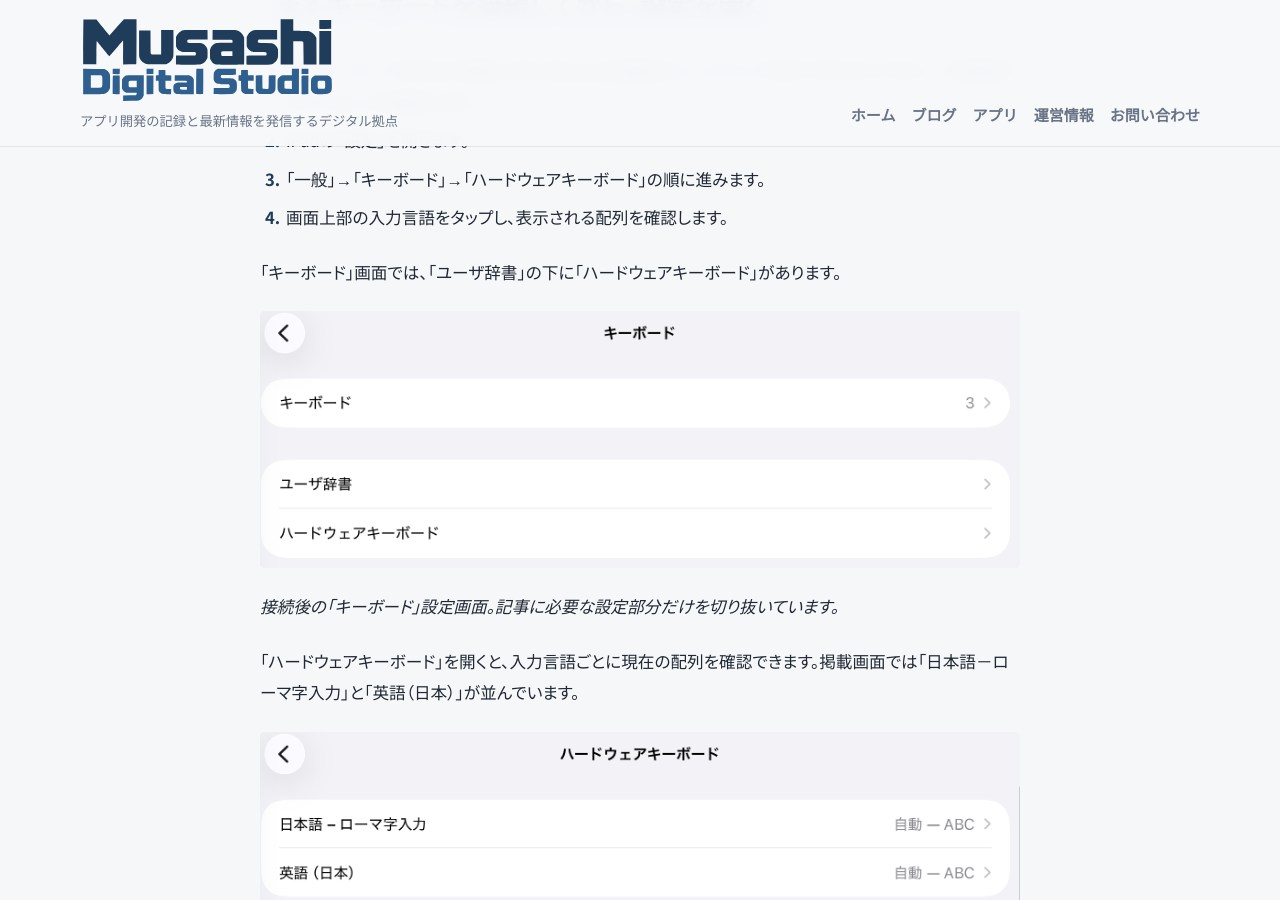
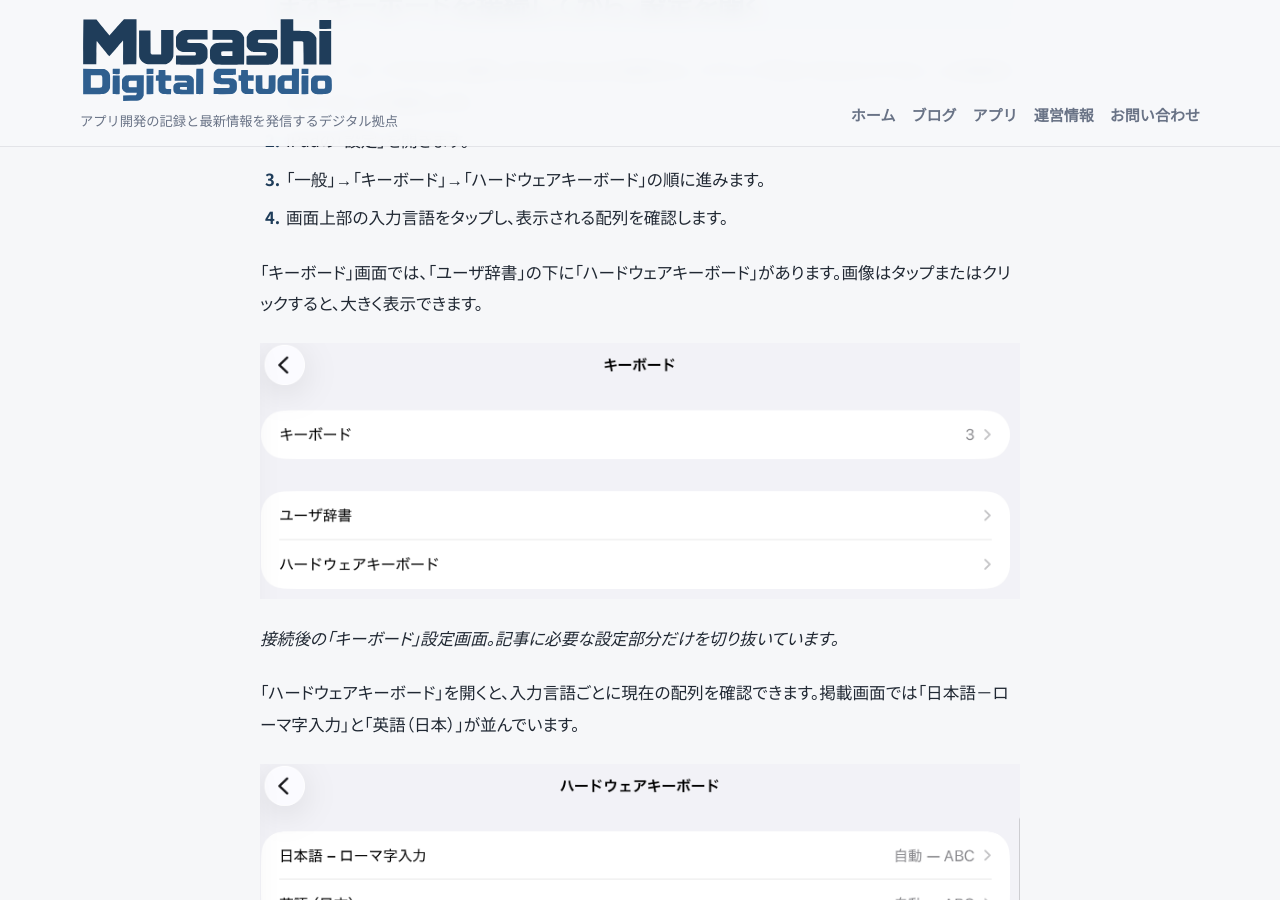
Before and after one commit to yasuhiro-toyoda/yasuhiro-toyoda.github.io, a Jekyll site: the page built from _posts/2026/10/2026-10-06-ipad-external-keyboard-layout.md, in a window 1280 px wide and 900 px high, scrolled down 1190 px. Built offline with Jekyll 4.4.1, drawn with Linux system fonts in a browser that asks for light colours.

Commit message:
Allow readers to open screenshots at full size

```diff
--- a/_posts/2026/10/2026-10-06-ipad-external-keyboard-layout.md
+++ b/_posts/2026/10/2026-10-06-ipad-external-keyboard-layout.md
@@ -26,15 +26,15 @@ iPadに外部キーボードをつないだとき、キーに書いてある文
 3. 「一般」→「キーボード」→「ハードウェアキーボード」の順に進みます。
 4. 画面上部の入力言語をタップし、表示される配列を確認します。
 
-「キーボード」画面では、「ユーザ辞書」の下に「ハードウェアキーボード」があります。
+「キーボード」画面では、「ユーザ辞書」の下に「ハードウェアキーボード」があります。画像はタップまたはクリックすると、大きく表示できます。
 
-![iPadのキーボード設定。「キーボード」「ユーザ辞書」「ハードウェアキーボード」が並ぶ画面](/assets/images/blog/2026-10-06-ipad-external-keyboard-layout/keyboard-settings.png)
+[![iPadのキーボード設定。「キーボード」「ユーザ辞書」「ハードウェアキーボード」が並ぶ画面](/assets/images/blog/2026-10-06-ipad-external-keyboard-layout/keyboard-settings.png)](/assets/images/blog/2026-10-06-ipad-external-keyboard-layout/keyboard-settings.png)
 
 *接続後の「キーボード」設定画面。記事に必要な設定部分だけを切り抜いています。*
 
 「ハードウェアキーボード」を開くと、入力言語ごとに現在の配列を確認できます。掲載画面では「日本語－ローマ字入力」と「英語（日本）」が並んでいます。
 
-![ハードウェアキーボード設定。日本語のローマ字入力と英語の配列が、どちらも自動－ABCと表示されている](/assets/images/blog/2026-10-06-ipad-external-keyboard-layout/hardware-keyboard.png)
+[![ハードウェアキーボード設定。日本語のローマ字入力と英語の配列が、どちらも自動－ABCと表示されている](/assets/images/blog/2026-10-06-ipad-external-keyboard-layout/hardware-keyboard.png)](/assets/images/blog/2026-10-06-ipad-external-keyboard-layout/hardware-keyboard.png)
 
 *設定を変えたい入力言語の行をタップします。表示される言語は、登録しているキーボードによって異なります。*
 
@@ -57,7 +57,7 @@ Appleのユーザガイドでも、Apple製の外部キーボードについて
 
 次の画面は、「日本語－ローマ字入力」で「自動－ABC」を選んでいる例です。「ABC」「かな入力」「ABC－AZERTY」「ABC－QWERTZ」などの候補が表示されています。
 
-![日本語のローマ字入力に使う配列の選択画面。自動－ABCにチェックが付いている](/assets/images/blog/2026-10-06-ipad-external-keyboard-layout/keyboard-layout.png)
+[![日本語のローマ字入力に使う配列の選択画面。自動－ABCにチェックが付いている](/assets/images/blog/2026-10-06-ipad-external-keyboard-layout/keyboard-layout.png)](/assets/images/blog/2026-10-06-ipad-external-keyboard-layout/keyboard-layout.png)
 
 *「自動－ABC」が選択されている例。この設定がすべてのキーボードに適するという意味ではありません。変更後は入力欄で結果を確認します。*
 
@@ -74,7 +74,7 @@ Appleのユーザガイドでも、Apple製の外部キーボードについて
 3. 「ナチュラルなスクロール」を切り替えます。
 4. Safariなどでページをスクロールし、使いやすい方向になったか確認します。
 
-![トラックパッドとマウスの設定画面。ナチュラルなスクロールがオンになっている](/assets/images/blog/2026-10-06-ipad-external-keyboard-layout/mouse-scroll.png)
+[![トラックパッドとマウスの設定画面。ナチュラルなスクロールがオンになっている](/assets/images/blog/2026-10-06-ipad-external-keyboard-layout/mouse-scroll.png)](/assets/images/blog/2026-10-06-ipad-external-keyboard-layout/mouse-scroll.png)
 
 *「ナチュラルなスクロール」がオンの例。スイッチを切り替えて、普段の操作に合う方向を選びます。*
 
```
